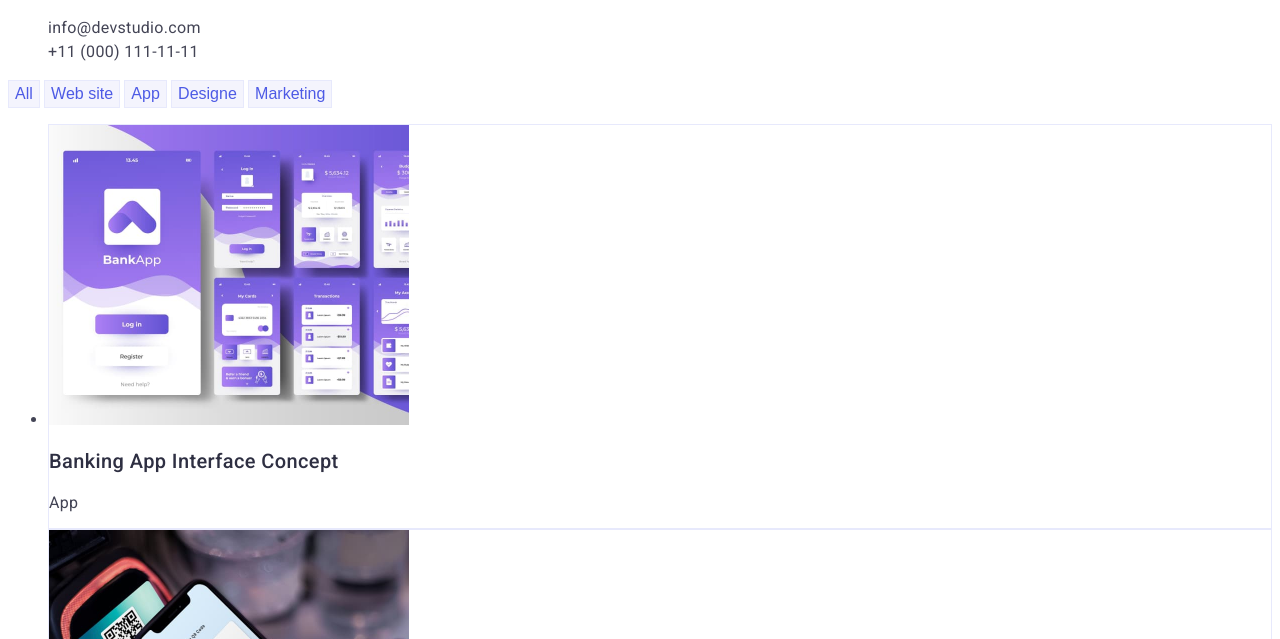
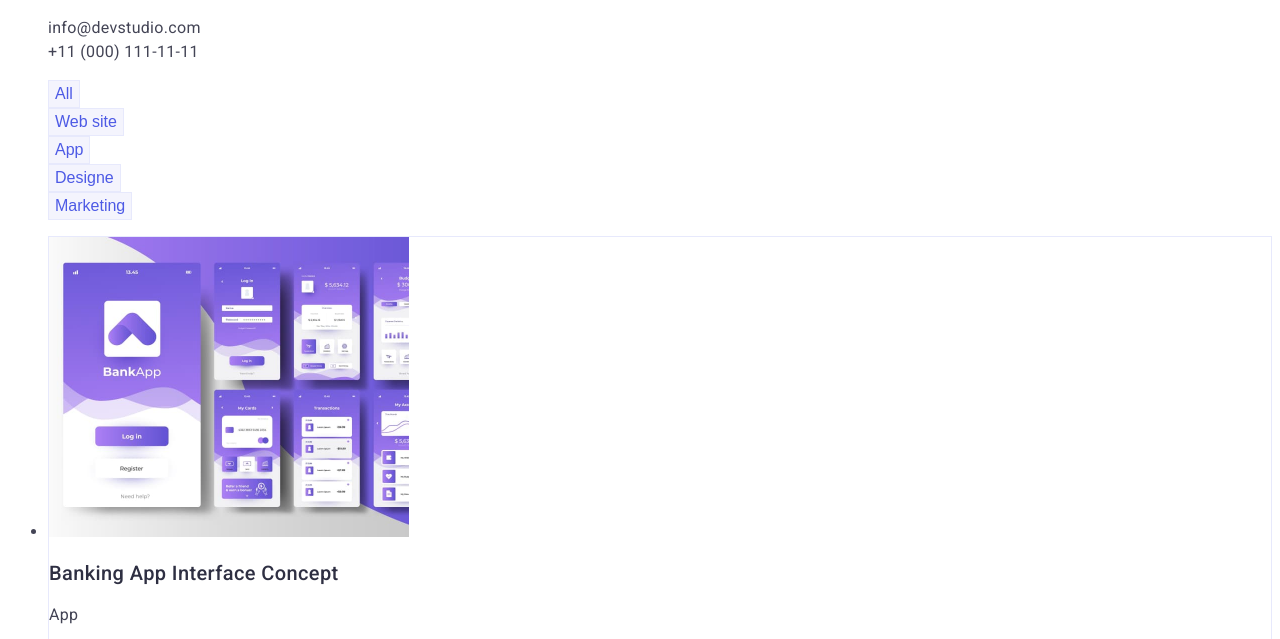
Before and after one commit to DemioSan/goit-markaup-hw-02, a plain HTML site: page portfolio.html in a window 1280 px wide. Shown: the part 117-756 px from the top of the page. Drawn offline with Linux system fonts and the light colour scheme.

Commit message:
porfolio

```diff
--- a/css/styles.css
+++ b/css/styles.css
@@ -185,7 +185,7 @@ footer {
 
 /* Filters*/
 
-.filters {
+.section-portfolio {
   background-color: #ffffff;
 }
 .button-filters {
@@ -207,11 +207,6 @@ footer {
   color: #ffffff;
 }
 
-/* Row 1*/
-.row {
-  background: #ffffff;
-}
-
 .project-card {
   background: #ffffff;
   border: 1px solid #e7e9fc;
--- a/portfolio.html
+++ b/portfolio.html
@@ -54,18 +54,24 @@
     </header>
 
     <main>
-      <section class="filters">
+      <section class="section-portfolio">
+        <h1 hidden>Filters</h1>
         <!-- Filters-->
         <h2 hidden>Filters</h2>
-        <button type="button" class="button-filters">All</button>
-        <button type="button" class="button-filters">Web site</button>
-        <button type="button" class="button-filters">App</button>
-        <button type="button" class="button-filters">Designe</button>
-        <button type="button" class="button-filters">Marketing</button>
-      </section>
+        <ul class="list">
+          <li><button type="button" class="button-filters">All</button></li>
+          <li>
+            <button type="button" class="button-filters">Web site</button>
+          </li>
+          <li><button type="button" class="button-filters">App</button></li>
+          <li><button type="button" class="button-filters">Designe</button></li>
+          <li>
+            <button type="button" class="button-filters">Marketing</button>
+          </li>
+        </ul>
 
-      <!-- Row 1-->
-      <section class="row">
+        <!-- Row -->
+
         <ul>
           <li class="project-card">
             <img
@@ -94,12 +100,6 @@
             <h3>Meditation App</h3>
             <p>App</p>
           </li>
-        </ul>
-      </section>
-
-      <!-- Row 2-->
-      <section class="row">
-        <ul>
           <li class="project-card">
             <img
               src="./images-portfolio/taxi-service.jpg"
@@ -127,12 +127,6 @@
             <h3>Online Courses</h3>
             <p>Marketing</p>
           </li>
-        </ul>
-      </section>
-
-      <!-- Row 3-->
-      <section class="row">
-        <ul>
           <li class="project-card">
             <img
               src="./images-portfolio/instagram-stories-concept.jpg"
```
